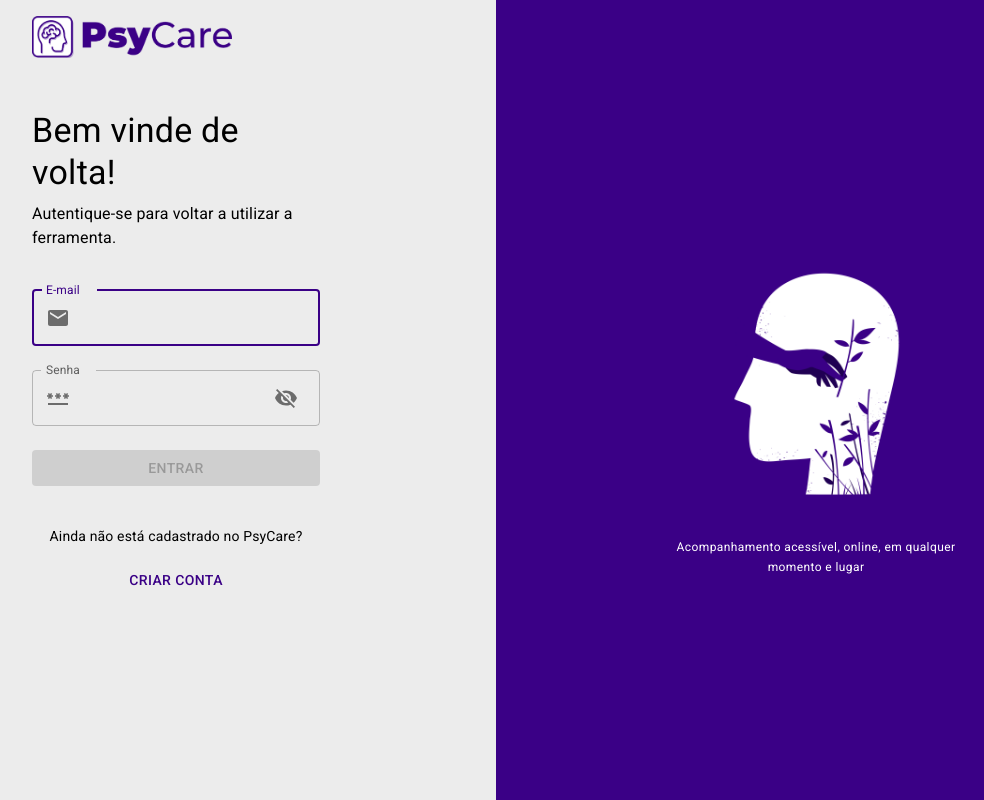
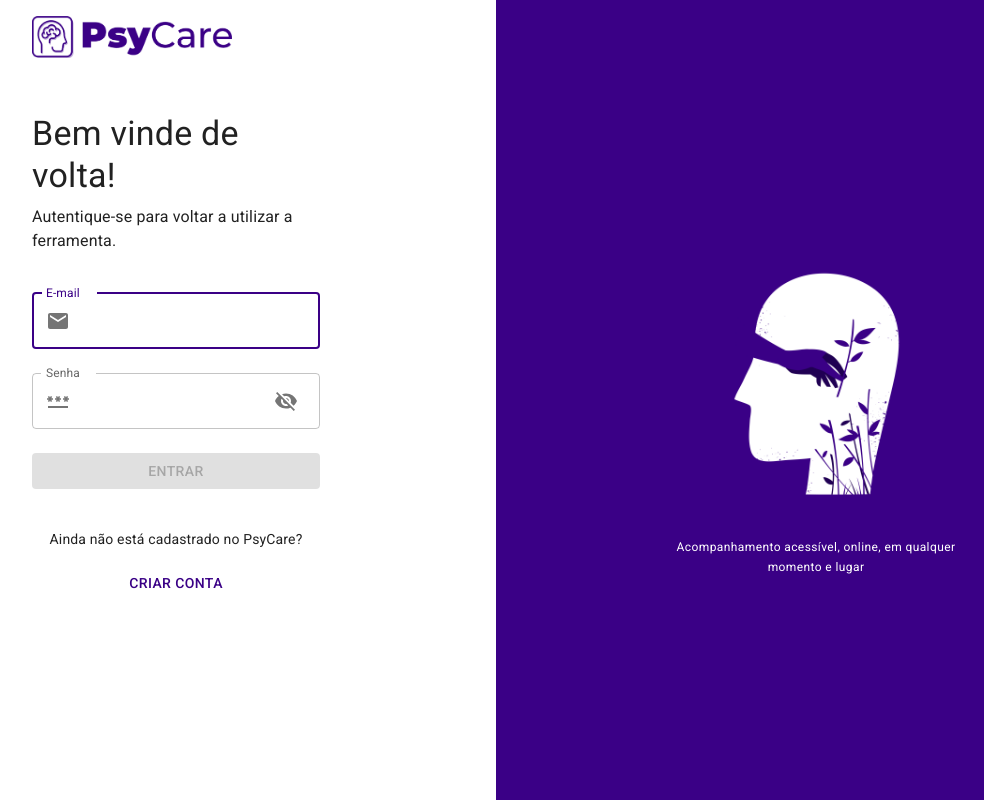
Before and after one commit to PsyCare-org/psycare-web, a React (Create React App) app: page /auth/sign-in in a window 1280 px wide. Shown: the whole page, without its empty margins (144-1128 px from the left). Built offline with nearby package versions, Linux system fonts and the light colour scheme; no server answers.

Commit message:
Fix: minor adjustments

```diff
--- a/src/App.scss
+++ b/src/App.scss
@@ -13,6 +13,26 @@
 body {
     background-color: #ececec;
 
+    ::-webkit-scrollbar {
+        width: 13px;
+    }
+
+    ::-webkit-scrollbar-track {
+        box-shadow: inset 0 0 5px #d7d6d6;
+    }
+
+    ::-webkit-scrollbar-thumb {
+        background: #b9b9b9;
+
+        &:hover {
+            background: #acacac;
+        }
+
+        &:active {
+            background: #919191;
+        }
+    }
+
     iframe#webpack-dev-server-client-overlay {
         display: none;
     }
--- a/src/App.tsx
+++ b/src/App.tsx
@@ -1,4 +1,4 @@
-import { ThemeProvider } from '@mui/material'
+import { CssBaseline, ThemeProvider } from '@mui/material'
 import { customTheme } from './constants/custom-theme'
 import { RouterProvider } from 'react-router-dom'
 import { UserProvider } from './app/providers/user'
@@ -14,6 +14,7 @@ function App() {
                     <Router/>
                 </SnackbarProvider>
             </UserProvider>
+            <CssBaseline />
         </ThemeProvider>
     )
 }
--- a/src/app/pages/home/index.tsx
+++ b/src/app/pages/home/index.tsx
@@ -1,5 +1,9 @@
+import { OrgDefault } from 'src/app/components'
+
 export const Home = () => {
     return (
-        <h1>home</h1>
+        <OrgDefault>
+            <h1 style={{ height: '3000px' }}>home</h1>
+        </OrgDefault>
     )
 }
--- a/src/app/pages/sign-in/index.tsx
+++ b/src/app/pages/sign-in/index.tsx
@@ -41,6 +41,7 @@ export const SignIn = () => {
     const submitHandler = (value: SignInForm) => {
         post('/auth/sign-in', value, false).then(res => {
             signIn(res)
+            navigate('/home')
         })
     }
 
--- a/src/app/providers/user.tsx
+++ b/src/app/providers/user.tsx
@@ -12,7 +12,6 @@ const UserProvider = ({ children }: Props) => {
 
     const signIn = (value: User) => {
         setUser(value)
-        window.sessionStorage.setItem('user', JSON.stringify(user))
     }
 
     const signOut = () => {
@@ -26,6 +25,11 @@ const UserProvider = ({ children }: Props) => {
             signIn(JSON.parse(userString))
     }, [])
 
+    useEffect(() => {
+        if(user !== null)
+            window.sessionStorage.setItem('user', JSON.stringify(user))
+    }, [user])
+
     return (
         <UserContext.Provider value={{ user, signIn, signOut }}>
             { children }
```
